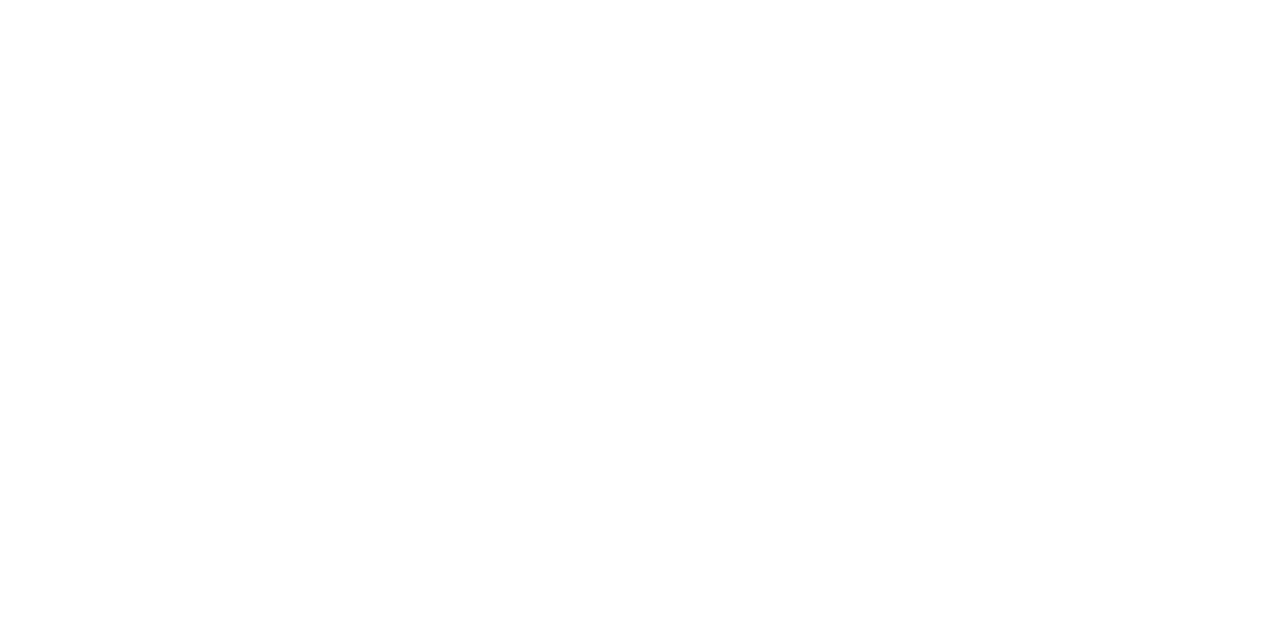
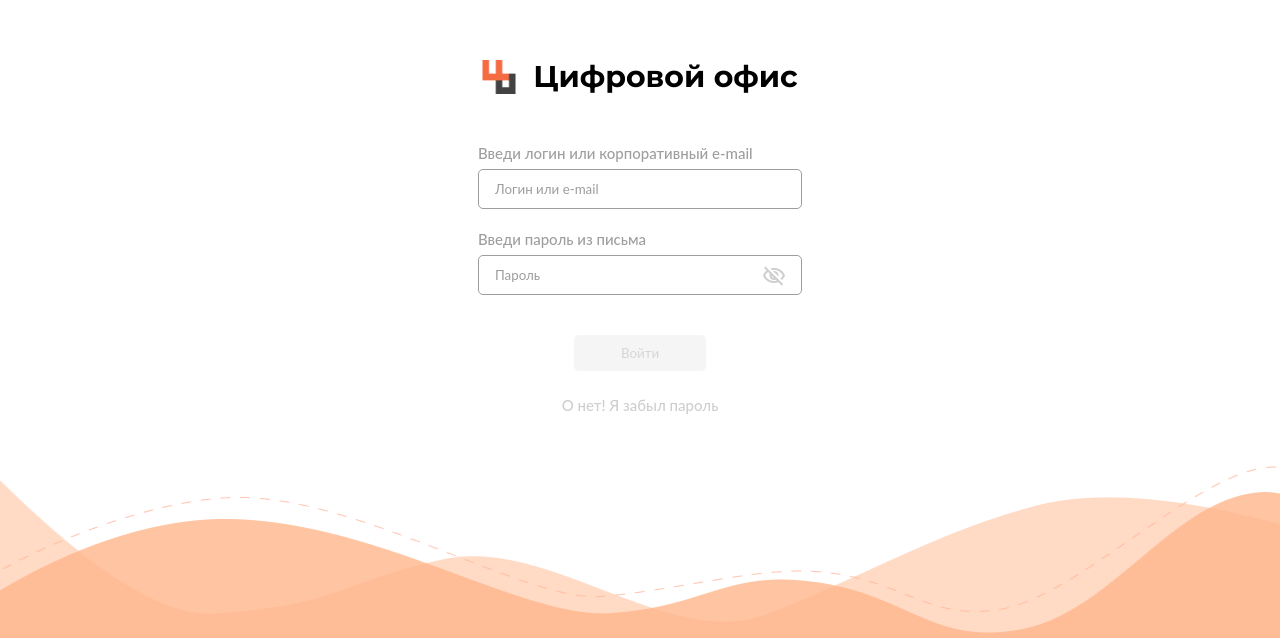
Before and after one commit to ivanov-in/digital-office, a React (Create React App) app: page / in a window 1280 px wide. Before the commit this address had no page. Shown: the part 162-800 px from the top of the page. Built offline with nearby package versions, Linux system fonts and the light colour scheme; a web font is replaced by a local one.

Commit message:
add login method

```diff
--- a/src/App.js
+++ b/src/App.js
@@ -7,8 +7,8 @@
 function App() {
   return (
     <Routes>
-      <Route path="/auth" element={<LoginPage />} />
-      <Route path="/auth/forgot" element={<ForgotPage />} />
+      <Route path="/" element={<LoginPage />} />
+      <Route path="/forgot" element={<ForgotPage />} />
       <Route path="/recovery" element={<RecoveryPage />} />
     </Routes>
   );
--- a/src/api/login.js
+++ b/src/api/login.js
@@ -1,17 +1,13 @@
-export async function login() {
-  const data = {
-    LoginData: "ivanovin",
-    Password: "5D34Fhv*O",
-  };
-
-  await fetch("https://auth.dev.ltdo.xyz/auth/login", {
+export async function auth(login, password) {
+  const res = await fetch("https://auth.dev.ltdo.xyz/auth/login", {
     method: "POST",
     headers: {
       "Content-Type": "application/json",
     },
-    body: JSON.stringify(data)
-  }).then((res) => {
-    console.log(res);
-    return res.data;
+    body: JSON.stringify({
+      LoginData: login,
+      Password: password,
+    }),
   });
+  return res;
 }
--- a/src/components/login-form/LoginForm.js
+++ b/src/components/login-form/LoginForm.js
@@ -1,14 +1,22 @@
 import React, { useState } from "react";
 import { Link } from "react-router-dom";
-import { login } from "../../api/login";
+import { auth } from "../../api/login";
 import "./LoginForm.scss";
 
 const LoginForm = () => {
   const [isAuthFirst, setIsAuthFirst] = useState(false);
+  const [AuthError, setAuthError] = useState(false);
+  const [login, setLogin] = useState("");
+  const [password, setPassword] = useState("");
 
-  const handleLogin = (e) => {
-    e.preventDefault();
-    return login();
+  const handleClickLogin = async () => {
+      const res = await auth(login, password);
+
+      if (res.status === 200) {
+        console.log(res);
+      } else if (res.status === 404) {
+        setAuthError(true);
+      }
   };
 
   return (
@@ -22,18 +30,27 @@
         <input
           className="form-input"
           placeholder={isAuthFirst ? "Новый логин" : "Логин или e-mail"}
+          value={login}
+          onChange={(e) => setLogin(e.target.value)}
         ></input>
         <p className="input-caption">Введи пароль из письма</p>
         <div className="password-container">
-          <input className="form-input" placeholder="Пароль"></input>
+          <input
+            className="form-input"
+            placeholder="Пароль"
+            value={password}
+            onChange={(e) => setPassword(e.target.value)}
+          ></input>
           <button className="visibility-button"></button>
         </div>
-        <button className="login-button" onClick={handleLogin}>
+        <button className="login-button" onClick={handleClickLogin} type="button">
           Войти
         </button>
         <Link
-          className={isAuthFirst ? "hidden" : "forgot-link"}
-          to="/auth/forgot"
+          className={`${isAuthFirst ? "hidden" : "forgot-link"} ${
+            AuthError ? "error" : ""
+          }`}
+          to="/forgot"
         >
           О нет! Я забыл пароль
         </Link>
--- a/src/components/login-form/LoginForm.scss
+++ b/src/components/login-form/LoginForm.scss
@@ -58,6 +58,10 @@
   }
 }
 
+.error {
+  color: red !important;
+}
+
 ::placeholder {
   color: #9D9D9D;
   opacity: 1;
```
